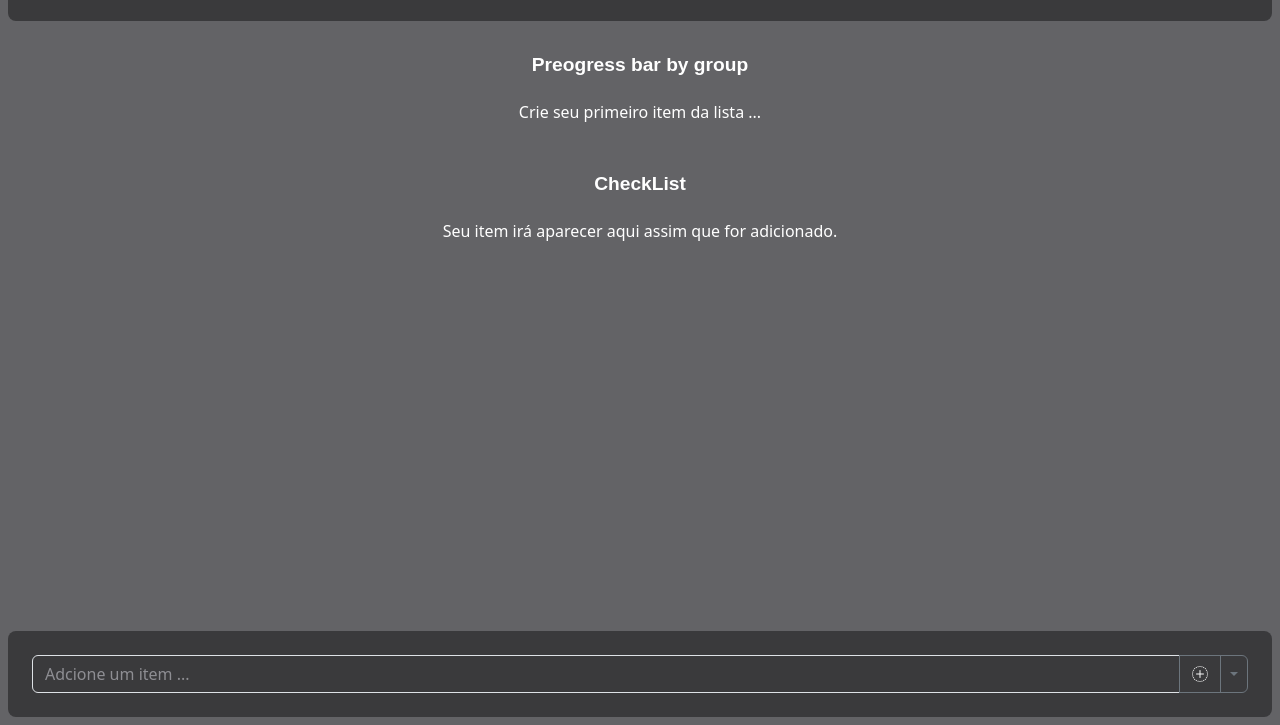
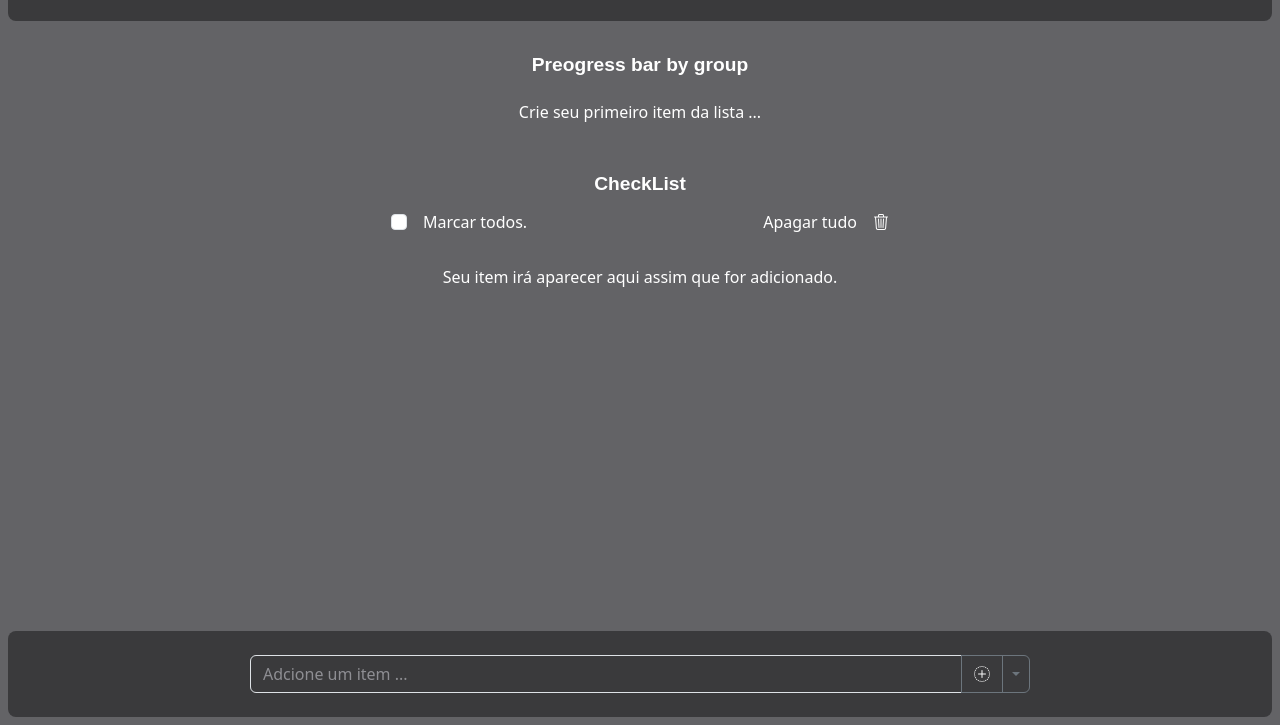
Before and after one commit to guicarbar/To-Do-List_Bootstrap, a plain HTML site: page index.html in a window 1280 px wide. Shown: the part 75-800 px from the top of the page. Drawn offline with nearby package versions, Linux system fonts and the light colour scheme; a web font is replaced by a local one.

Commit message:
update (#6)

```diff
--- a/index.html
+++ b/index.html
@@ -56,13 +56,22 @@
     <!-- check list -->
     <div class="mb-4">
       <h2 class="funnel-display-bold text-center">CheckList</h2>
+      <div class="d-flex justify-content-between align-items-center px-5">
+        <label class="d-flex btn label-forCheck align-items-center gap-3" onclick="checkAll()">
+          <input class="form-check-input mt-0" type="checkbox" id="checkAllItem">
+          Marcar todos.
+        </label>
+        <div>
+          <button type="button" class="btn btn-clearAll d-flex align-items-center gap-3" onclick="clearAll()">Apagar tudo<i class="bi bi-trash3"></i></button>
+        </div>
+      </div>
     </div>
     <div id="checklist"></div>
   </main>
 
   <!-- Controlers - add item -->
   <footer class="functional-area fixed-bottom p-4 m-2 rounded-3">
-    <form class="d-flex justify-content-between align-items-center">
+    <form class="d-flex justify-content-between align-items-center" autocomplete="off">
       <div class="input-group">
         <input type="text" class="form-control" id="input-item" placeholder="Adcione um item ...">
         <button type="button" class="btn btn-outline-secondary" onclick="addItem()"><i class="bi bi-plus-circle-dotted"></i></button>
--- a/js/completeTask.js
+++ b/js/completeTask.js
@@ -91,3 +91,8 @@ function completeTask(element, group) {
     updateBars(group)
   }
 }
+
+
+function resetCountComplet() {
+  countCompletForGroup = [0, 0, 0, 0, 0]
+}
--- a/js/core.js
+++ b/js/core.js
@@ -1,6 +1,6 @@
 // vars
 // group vars - classes
-const groups = ['group1', 'group2', 'group3', 'group4', 'group5',]
+const groups = ['group1', 'group2', 'group3', 'group4', 'group5']
 // group atual
 let actualGroup = 0
 // input listener var
@@ -32,7 +32,7 @@ function removeTaskCheck(itemId, group, checkbox) {
     <div class="modal-dialog">
       <div class="modal-content">
         <div class="modal-header">
-          <h5 class="modal-title">Quer apagar esse item ?</h5>
+          <h5 class="modal-title">Quer apagar esse item?</h5>
           <button type="button" class="btn-close" data-bs-dismiss="modal" aria-label="Fechar"></button>
         </div>
         <div class="modal-footer">
@@ -66,8 +66,6 @@ function removeTaskCheck(itemId, group, checkbox) {
     const elmentCheckList = document.getElementById(`${itemId}`)
     if (elmentCheckList) {
       elmentCheckList.remove()
-      // vvisualElement is unique item ??
-
     }
 
     checkHasIten()
@@ -171,3 +169,122 @@ document.addEventListener("DOMContentLoaded", () => {
   checkHasIten()
   hasContent()
 })
+
+
+
+// check all itens in checklist
+function checkAll() {
+  // checkbox-${idCount}
+  const checkBox = document.getElementById('checkAllItem')
+  let i = 0
+
+  // marca todos
+  if (checkBox.checked === true) {
+    while (i <= idCount) {
+      const checkBoxItem = document.getElementById(`checkbox-${i}`)
+        if (checkBoxItem) {
+          if (checkBoxItem.checked === false) {checkBoxItem.click()}
+        }
+      i ++
+    }
+  }
+  // desmarca todos
+  if (checkBox.checked === false) {
+    while (i <= idCount) {
+      const checkBoxItem = document.getElementById(`checkbox-${i}`)
+        if (checkBoxItem) {
+          if (checkBoxItem.checked === true) {checkBoxItem.click()}
+        }
+      i ++
+    }
+  }
+}
+
+
+
+
+
+
+
+
+
+
+
+
+
+
+
+
+
+
+
+
+
+
+
+
+
+
+
+
+
+// delete all checklist
+function clearAll() {
+  // se existir algim modal anterior ele apaga
+  const oldModal = document.getElementById('dynamicModal')
+  if (oldModal) oldModal.remove()
+
+  // cria modal dinamicamente com o click
+  const modalHtml = `
+  <div class="modal fade" id="dynamicModalAll" tabindex="-1" aria-hidden="true">
+    <div class="modal-dialog">
+      <div class="modal-content">
+        <div class="modal-header">
+          <h5 class="modal-title">Quer apagar toda sua lista?</h5>
+          <button type="button" class="btn-close" data-bs-dismiss="modal" aria-label="Fechar"></button>
+        </div>
+        <div class="modal-footer">
+          <button type="button" class="btn" data-bs-dismiss="modal">Cancelar</button>
+          <button type="button" class="btn btn-primary" id="RemoveItemBtnAll">Apagar</button>
+        </div>
+      </div>
+    </div>
+  </div>
+  `
+
+  // adiciona no body
+  document.body.insertAdjacentHTML('beforeend', modalHtml)
+
+  // pega o modal criado
+  const modalEl = document.getElementById('dynamicModalAll')
+  const modal = new bootstrap.Modal(modalEl)
+
+  // adiciona evento no botão apagar
+  modalEl.querySelector('#RemoveItemBtnAll').addEventListener('click', () => {
+    // remove o checklist
+    modal.hide()
+
+    // apagando todos os itens do checklist
+    let i = 0
+    while (i <= idCount) {
+      const elmetnById = document.getElementById(`itemId-${i}`)
+      if (elmetnById) {
+        elmetnById.remove()
+      }
+
+      // increment
+      i ++
+    }
+    // resetando o idcount
+    idCount = 0
+
+    // validaçoes
+    resetItensCount()
+    resetCountComplet()
+    checkHasIten()
+    hasContent()
+  })
+
+  // abre o modal
+  modal.show()
+}
--- a/js/progressBar.js
+++ b/js/progressBar.js
@@ -2,8 +2,7 @@
 const arrayProgressBar = document.querySelectorAll('.progress')
 
 // itens by group
-let itensGroupByClassName = []
-
+let itensGroupByClassName = [0, 0, 0, 0, 0]
 
 
 // update progressbar functions
@@ -67,3 +66,8 @@ function checkHasIten() {
     }
   })
 }
+
+
+function resetItensCount() {
+  itensGroupByClassName = [0, 0, 0, 0, 0]
+}
--- a/style/style.css
+++ b/style/style.css
@@ -58,6 +58,15 @@ body {
   background-color: var(--gray-200);
 }
 
+main {
+  max-width: 620px;
+  margin: auto;
+}
+
+form {
+  max-width: 780px;
+  margin: auto;
+}
 
 h2 {
   font-size: 1.2em;
@@ -186,3 +195,9 @@ h2 {
 .modal-header, .modal-footer {
   border: none;
 }
+
+
+
+.btn-clearAll, .label-forCheck {
+  color: var(--white);
+}
```
